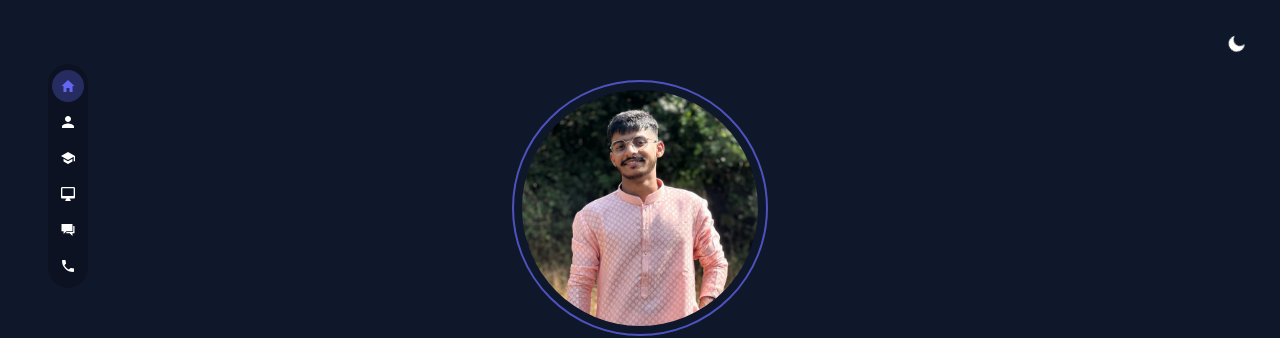
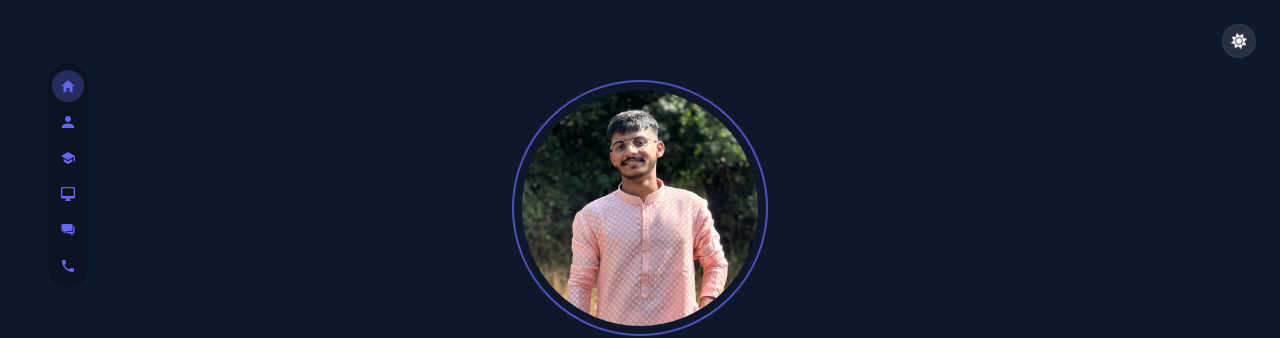
Before and after one commit to amrutgawade/Portfolio, a React (Vite) app: page / in a window 1280 px wide. Shown: the top 338 px of the page. Built offline with nearby package versions, Linux system fonts and the light colour scheme.

Commit message:
feat: darkMode btn updated

```diff
--- a/src/components/Header.jsx
+++ b/src/components/Header.jsx
@@ -22,7 +22,7 @@ function Header() {
   };
 
   const getIsActiveClass = (itemName) => {
-    return activeItem === itemName ? "bg-indigo-500/30 text-indigo-500" : "";
+    return activeItem === itemName ? "bg-indigo-500/30" : "";
   };
 
   useEffect(() => {
@@ -39,40 +39,40 @@ function Header() {
           id="navbar"
           className="flex lg:flex-col gap-x-4 items-center lg:gap-y-1 px-4 lg:px-1 py-2 lg:py-1.5 rounded-3xl text-black dark:text-white text-xl dark:bg-black/20 bg-indigo-500/20"
         >
-          <li className={`rounded-full p-2 ${getIsActiveClass("home")}`}>
+          <li className={`rounded-full p-2 hover:bg-indigo-500/30 ${getIsActiveClass("home")}`}>
             <a
               href="#home"
-              className="hover:text-indigo-500"
+              className="dark:text-indigo-500"
               onClick={() => handleItemClick("home")}
               aria-label="Visit the Home Section"
             >
               <IoMdHome size={16} />
             </a>
           </li>
-          <li className={`rounded-full p-2 ${getIsActiveClass("about")}`}>
+          <li className={`rounded-full p-2 hover:bg-indigo-500/30 ${getIsActiveClass("about")}`}>
             <a
               href="#about"
-              className="hover:text-indigo-500"
+              className="dark:text-indigo-500"
               onClick={() => handleItemClick("about")}
               aria-label="Visit the About Section"
             >
               <IoMdPerson size={16} />
             </a>
           </li>
-          <li className={`rounded-full p-2 ${getIsActiveClass("skills")}`}>
+          <li className={`rounded-full p-2 hover:bg-indigo-500/30 ${getIsActiveClass("skills")}`}>
             <a
               href="#skills"
-              className="hover:text-indigo-500"
+              className="dark:text-indigo-500"
               onClick={() => handleItemClick("skills")}
               aria-label="Visit the Skills Section"
             >
               <IoMdSchool size={16} />
             </a>
           </li>
-          <li className={`rounded-full p-2 ${getIsActiveClass("portfolio")}`}>
+          <li className={`rounded-full p-2 hover:bg-indigo-500/30 ${getIsActiveClass("portfolio")}`}>
             <a
               href="#portfolio"
-              className="hover:text-indigo-500"
+              className="dark:text-indigo-500"
               onClick={() => handleItemClick("portfolio")}
               aria-label="Visit the Portfolio Section"
             >
@@ -80,21 +80,21 @@ function Header() {
             </a>
           </li>
           <li
-            className={`rounded-full p-2 ${getIsActiveClass("testimonials")}`}
+            className={`rounded-full p-2 hover:bg-indigo-500/30 ${getIsActiveClass("testimonials")}`}
           >
             <a
               href="#testimonials"
-              className="hover:text-indigo-500"
+              className="dark:text-indigo-500"
               onClick={() => handleItemClick("testimonials")}
               aria-label="Visit the Testimonials Section"
             >
               <IoMdChatboxes size={16} />
             </a>
           </li>
-          <li className={`rounded-full p-2 ${getIsActiveClass("contact")}`}>
+          <li className={`rounded-full p-2 hover:bg-indigo-500/30 ${getIsActiveClass("contact")}`}>
             <a
               href="#contact"
-              className="hover:text-indigo-500"
+              className="dark:text-indigo-500"
               onClick={() => handleItemClick("contact")}
               aria-label="Visit the Contact Section"
             >
@@ -105,9 +105,9 @@ function Header() {
       </nav>
       <div
         onClick={() => setMode(!mode)}
-        className="absolute lg:fixed top-6 right-6 p-3 rounded-full text-black dark:text-white duration-700 dark:-rotate-[30deg] rotate-[30deg]"
+        className="absolute lg:fixed top-6 right-6 p-2 rounded-full bg-slate-900/10 dark:bg-white/10 border border-slate-300 dark:border-slate-700 text-black dark:text-white duration-700 dark:rotate-[30deg] -rotate-[30deg]"
       >
-        {mode ? <FaMoon /> : <FaSun />}
+        {mode ? <FaSun /> : <FaMoon />}
       </div>
 
       <div className="hidden lg:block fixed bottom-[15%] left-[3.7rem] text-sm">
```
